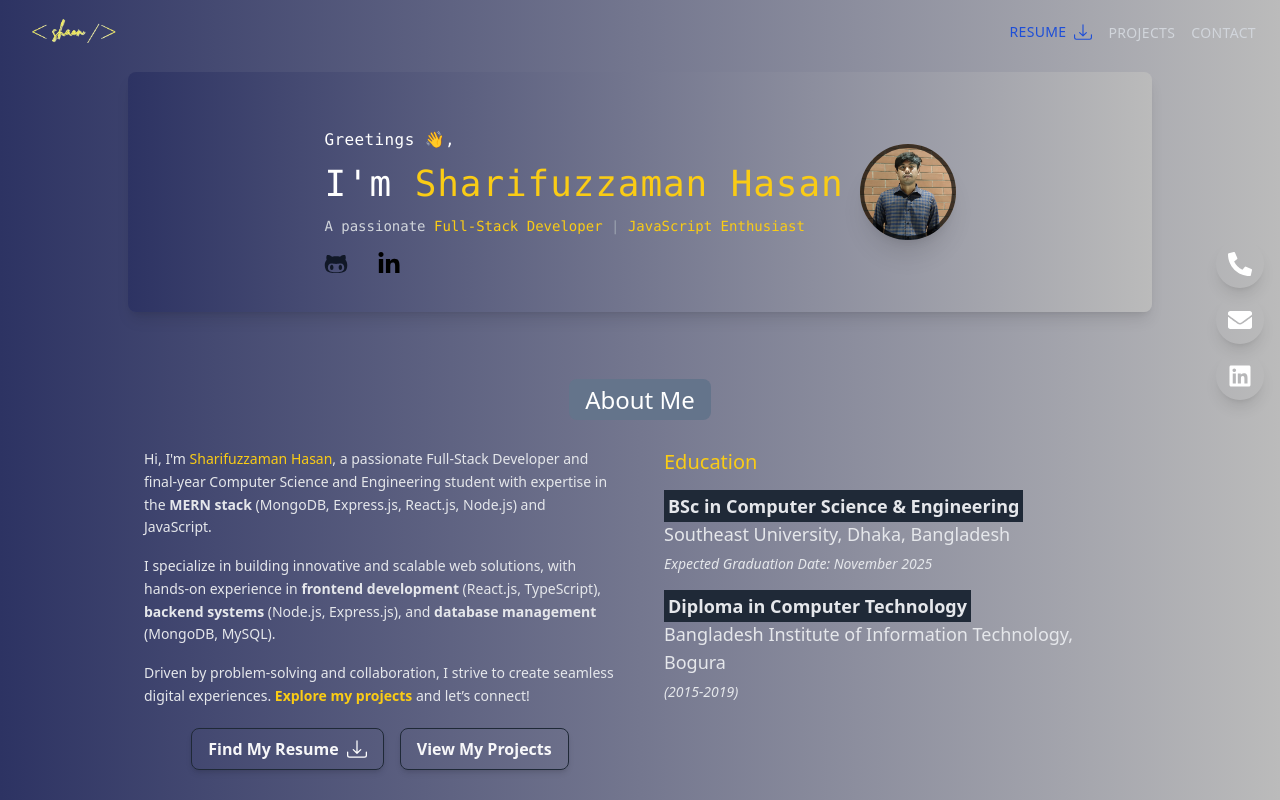
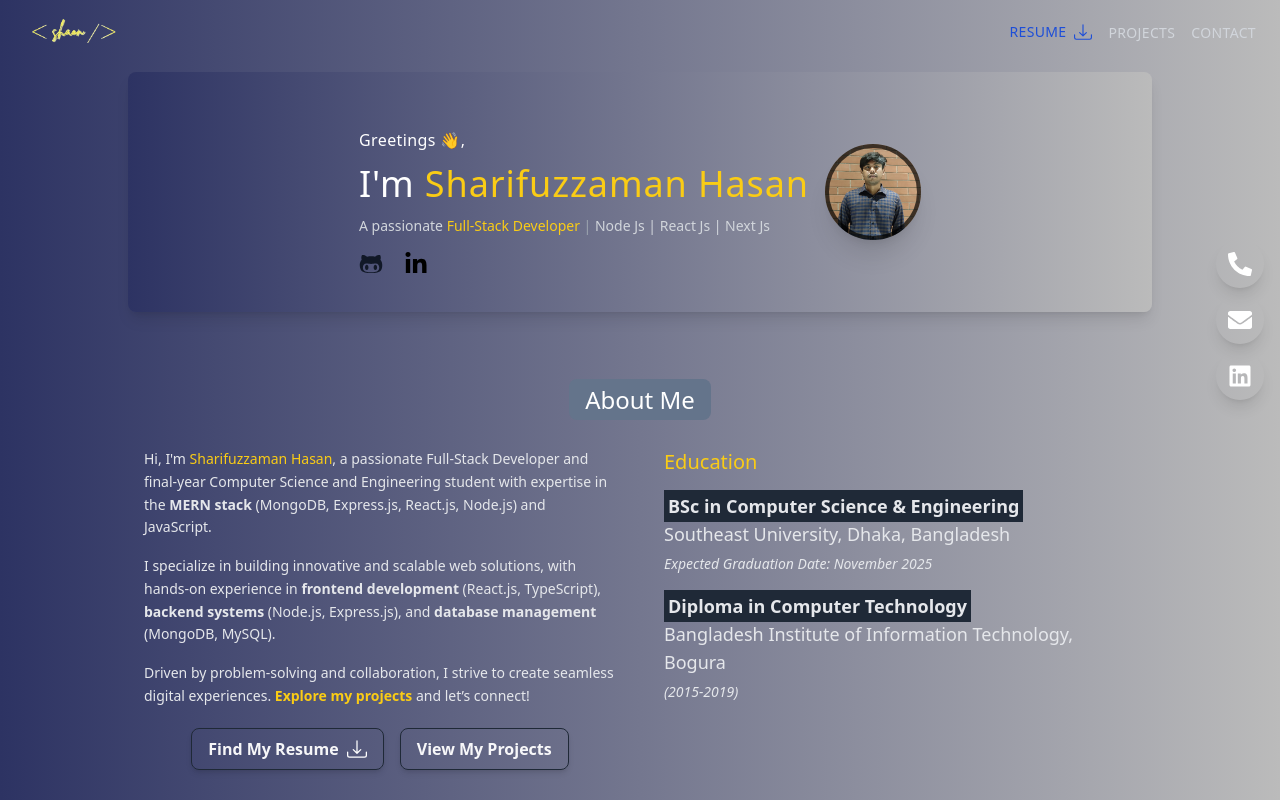
Before and after one commit to SharifuzzamanShaon/my-portfolio, a React (Vite) app: page / in a window 1280 px wide. Shown: the top 800 px of the page. Built offline with nearby package versions, Linux system fonts and the light colour scheme.

Commit message:
update font styles and content in HeadingSection component

```diff
--- a/src/components/HeadingSection.jsx
+++ b/src/components/HeadingSection.jsx
@@ -14,18 +14,18 @@ const HeadingSection = () => {
         <div className="relative z-10 text-center max-w-5xl space-y-10">
           <div className="flex flex-col sm:flex-row items-center justify-center gap-4">
             {/* Text Content */}
-            <div className="text-center sm:text-left mt-5 font-mono">
+            <div className="text-center sm:text-left mt-5 font-poppins">
               <h1 className="text-1xl sm:text-2sl font-sm tracking-wide text-white mb-3">
                 Greetings 👋,
               </h1>
-              <h1 className="text-2sl sm:text-4xl font-sm tracking-wide text-white mb-3 font-mono">
+              <h1 className="text-2sl sm:text-4xl font-sm tracking-wide text-white mb-3 font-poppins">
                 I'm <span className="text-yellow-400">Sharifuzzaman Hasan</span>
               </h1>
               <p className="text-sm sm:text-1xl font-medium max-w-2xl text-gray-300 mb-4">
                 A passionate{" "}
                 <span className="text-yellow-400">Full-Stack Developer</span>{" "}
                 <span className="text-gray-400">|</span>{" "}
-                <span className="text-yellow-400">JavaScript Enthusiast</span>
+                <span>Node Js | React Js | Next Js</span>
               </p>
               <div className="grid grid-flow-col gap-1 grid-cols-10">
                 <a
```
